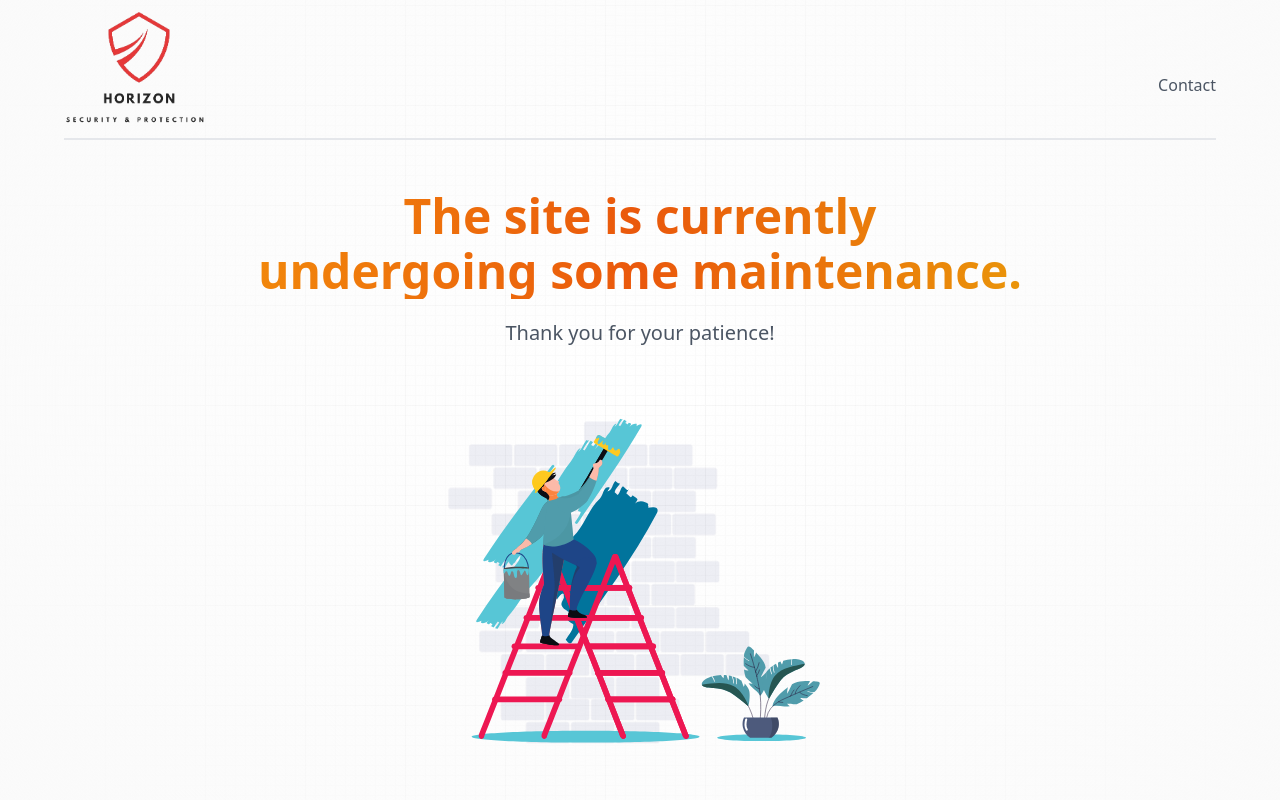
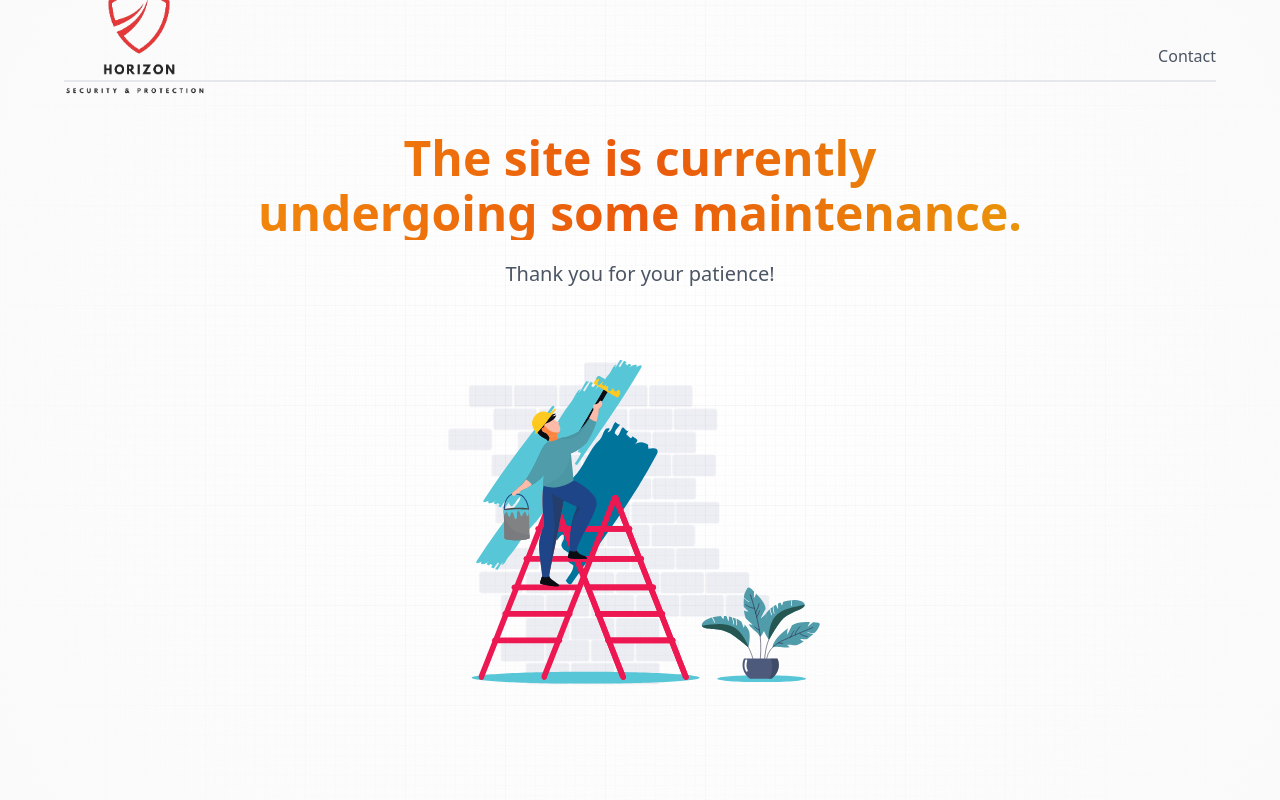
Before and after one commit to SMHussein/Horizon, a Next.js app: page / in a window 1280 px wide. Shown: the top 800 px of the page. Built offline with nearby package versions, Linux system fonts and the light colour scheme.

Commit message:
Fixing main height and logo pre dimentions

```diff
--- a/app/layout.jsx
+++ b/app/layout.jsx
@@ -16,9 +16,9 @@ function RootLayout({ children }) {
                     <div className='gradiant' />
                 </div>
 
-                <div className='app flex flex-col justify-between	 gap-10'>
+                <div className='app flex flex-col justify-between gap-10'>
                     <Header />
-                    <main className='w-full flex-1 h-screen min-h-[50dvw]'>
+                    <main className='w-full flex-1 h-screen min-h-[35dvw]'>
                         <Toaster
                             position='top-center'
                             gutter={12}
--- a/components/Nav.jsx
+++ b/components/Nav.jsx
@@ -10,7 +10,7 @@ function Nav() {
 
     return (
         <nav className='flex-between'>
-            <Link href='/' className='flex gap-2 flex-center'>
+            <Link href='/' className='flex gap-2 flex-center w-[150px] h-[50px]'>
                 <Image
                     src='/assets/images/logo.png'
                     alt='Horizon Logo'
```
